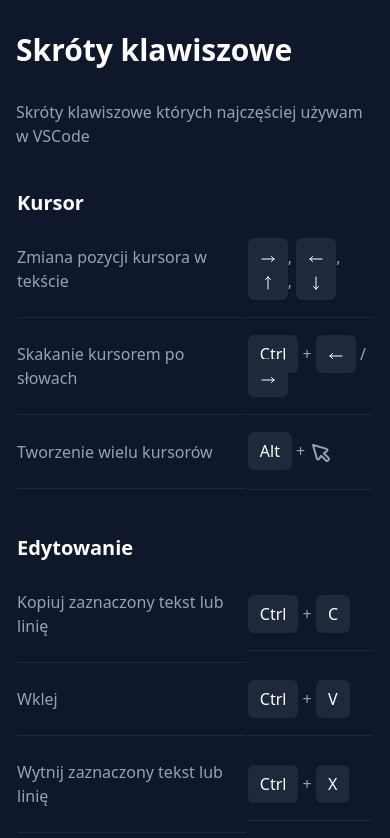
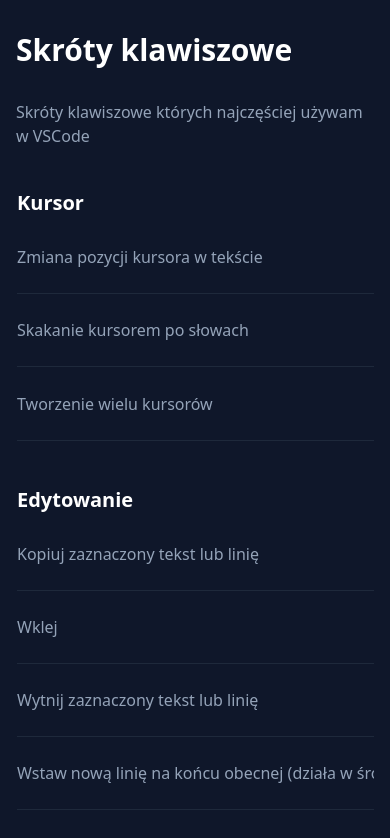
Before and after one commit to tomek-ch/vscode-cheatsheet, a React (Vite) app: page / in a window 390 px wide. Shown: the top 838 px of the page. Built offline with nearby package versions, Linux system fonts and the light colour scheme.

Commit message:
Handle table overflow on mobile

```diff
--- a/src/App.tsx
+++ b/src/App.tsx
@@ -16,10 +16,14 @@ export const App = () => {
         <p className="text-slate-400">
           Skróty klawiszowe których najczęściej używam w VSCode
         </p>
-        <table className="mt-10 w-full text-left text-slate-400">
+        <div className="overflow-x-auto">
+          <table className="mt-10 w-full whitespace-nowrap text-left text-slate-400">
             <thead>
               <tr>
-              <th colSpan={2} className="pb-4 text-xl font-semibold text-white">
+                <th
+                  colSpan={2}
+                  className="pb-4 text-xl font-semibold text-white"
+                >
                   Kursor
                 </th>
               </tr>
@@ -193,6 +197,7 @@ export const App = () => {
               </tr>
             </tbody>
           </table>
+        </div>
         <Footer />
       </Container>
     </div>
```
Lines whose indentation alone changed are shown as unchanged.
